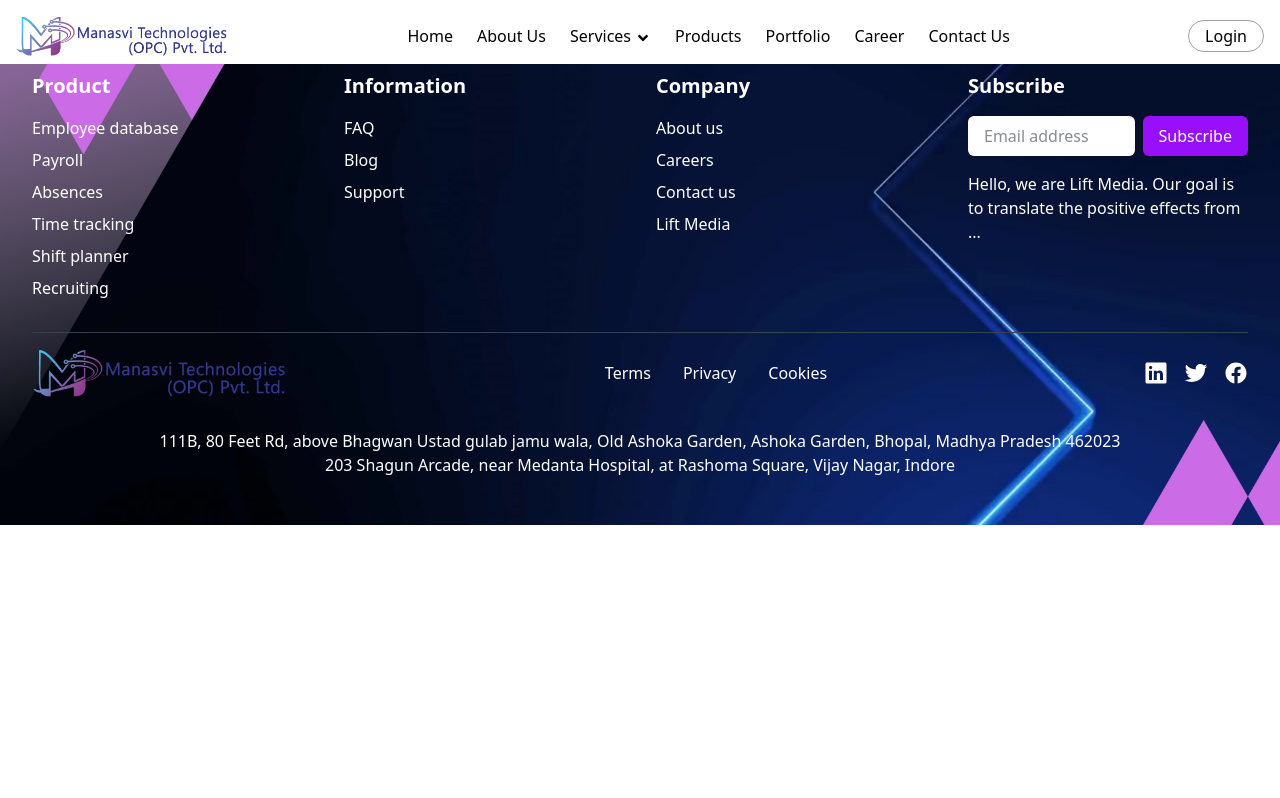
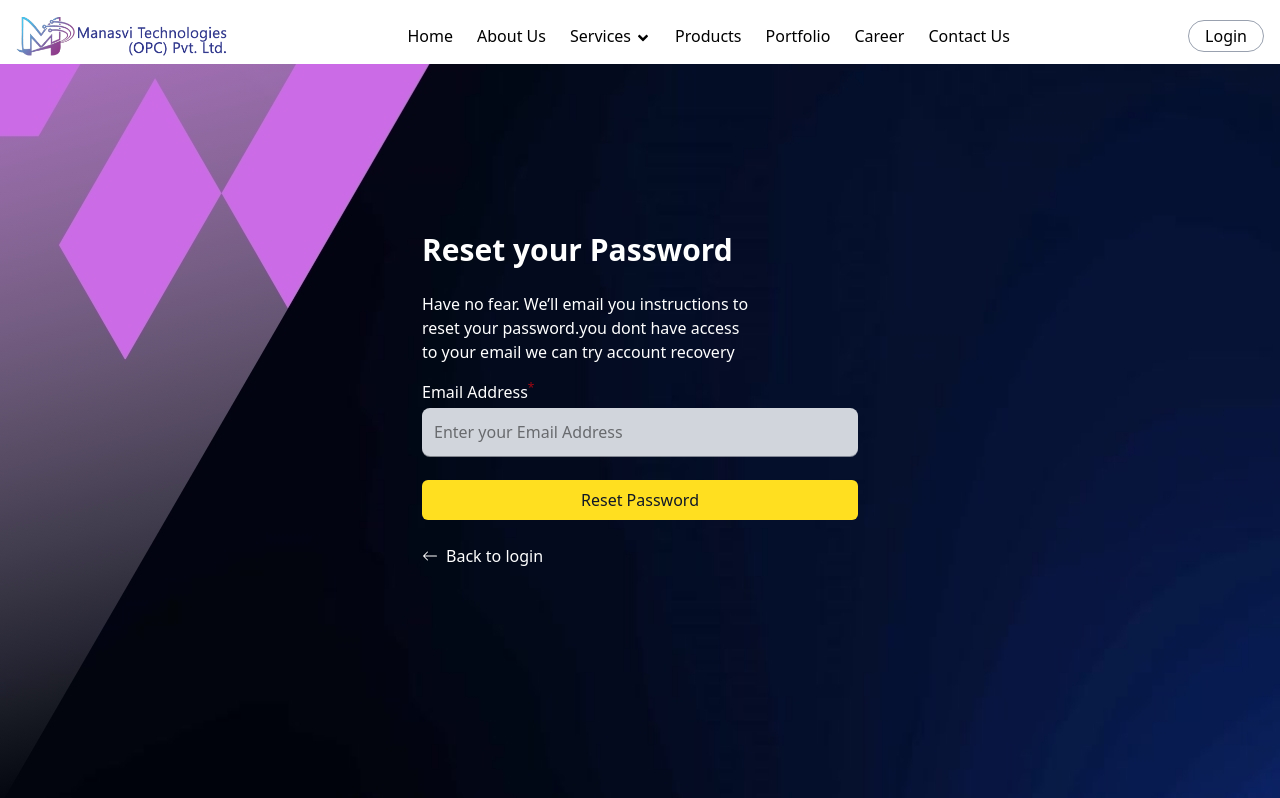
Before and after one commit to Deepak-Manasvi/manasviWebsite, a React (Vite) app in the folder frontend/: page /forget-password in a window 1280 px wide. Shown: the top 798 px of the page. Built offline with nearby package versions, Linux system fonts and the light colour scheme.

Commit message:
add forgetpasswrod button oage

```diff
--- /dev/null
+++ b/frontend/src/components/Admin/Forget_password.jsx
@@ -0,0 +1,68 @@
+import React, { useState } from "react";
+import { Link } from "react-router-dom";
+import { BsArrowLeft } from "react-icons/bs";
+import backgroundImage from "../../assets/Images/Footer.jpg";
+
+const ForgotPassword = () => {
+  const [email, setEmail] = useState("");
+  const [emailSent, setEmailSent] = useState(false);
+
+  const handleOnSubmit = (e) => {
+    e.preventDefault();
+    setEmailSent(true)
+  };
+
+  return (
+    <div className="flex h-screen justify-center items-center"
+    style={{ backgroundImage: `url(${backgroundImage})` }}
+    >
+      {
+        <div className="max-w-[500px] p-4 lg:p-8 font-inter ">
+          <h1 className="text-white font-semibold text-3xl mb-6 ">
+            {!emailSent ? "Reset your Password" : "Check your email"}
+          </h1>
+          <p className="text-white  font-normal text-base w-[75%] my-4">
+            {!emailSent
+              ? "Have no fear. We’ll email you instructions to reset your password.you dont have access to your email we can try account recovery"
+              : `We have sent the reset email to ${email}`}
+          </p>
+          <form onSubmit={handleOnSubmit}>
+            {!emailSent && (
+              <label>
+                <p className="text-white font-normal text-base mb-1">
+                  Email Address<sup className="text-red-800">*</sup>
+                </p>
+                <input
+                  placeholder="Enter your Email Address"
+                  type="email"
+                  required
+                  name="email"
+                  value={email}
+                  onChange={(e) => setEmail(e.target.value)}
+                  className="rounded-lg bg-gray-300 p-3 text-[16px] leading-[24px] text-richblack-5 shadow-[0_1px_0_0] shadow-white/50 placeholder:text-richblack-400 focus:outline-none w-full mb-6"
+                />
+              </label>
+            )}
+            <button
+              type="submit"
+              className="bg-yellow-300 cursor-pointer  text-gray-900  font-medium text-base p-2 rounded-md  w-full mb-6"
+            >
+              {!emailSent ? "Reset Password" : "Resend Email"}
+            </button>
+          </form>
+
+          <div className="text-white mr-52">
+            <Link to="/">
+              <p className=" font-medium text-base flex  gap-2 items-center">
+                <BsArrowLeft />
+                Back to login
+              </p>
+            </Link>
+          </div>
+        </div>
+      }
+    </div>
+  );
+};
+
+export default ForgotPassword;
--- a/frontend/src/components/Admin/Login.jsx
+++ b/frontend/src/components/Admin/Login.jsx
@@ -134,7 +134,7 @@
             )}
 
             <div className="text-right">
-              <a href="#" className="text-gray-500 text-xs sm:text-sm">Forgot Password?</a>
+              <a href="/forget-password" className="text-gray-500 text-xs sm:text-sm">Forgot Password?</a>
             </div>
 
             <button
--- a/frontend/src/components/Routess.jsx
+++ b/frontend/src/components/Routess.jsx
@@ -38,6 +38,7 @@
 import ProtectedAdminRoute from "../components/Admin/ProtectedAdminRoute";
 import CareersComponent from "./Careers";
 import Portfolio from "../components/Portfolio.jsx";
+import ForgotPassword from "./Admin/Forget_password.jsx";
 
 function Routess() {
   return (
@@ -57,6 +58,7 @@
           <Route path="/admin/logout" element={<Logout />} />
         </Route>
         <Route path="/" element={<Home />} />
+          <Route path="/forget-password" element={<ForgotPassword />} />
         <Route path="/reviews" element={<Reviews />} />
         <Route path="/login" element={<Login />} />
         <Route path="/register" element={<Register />} />
```
